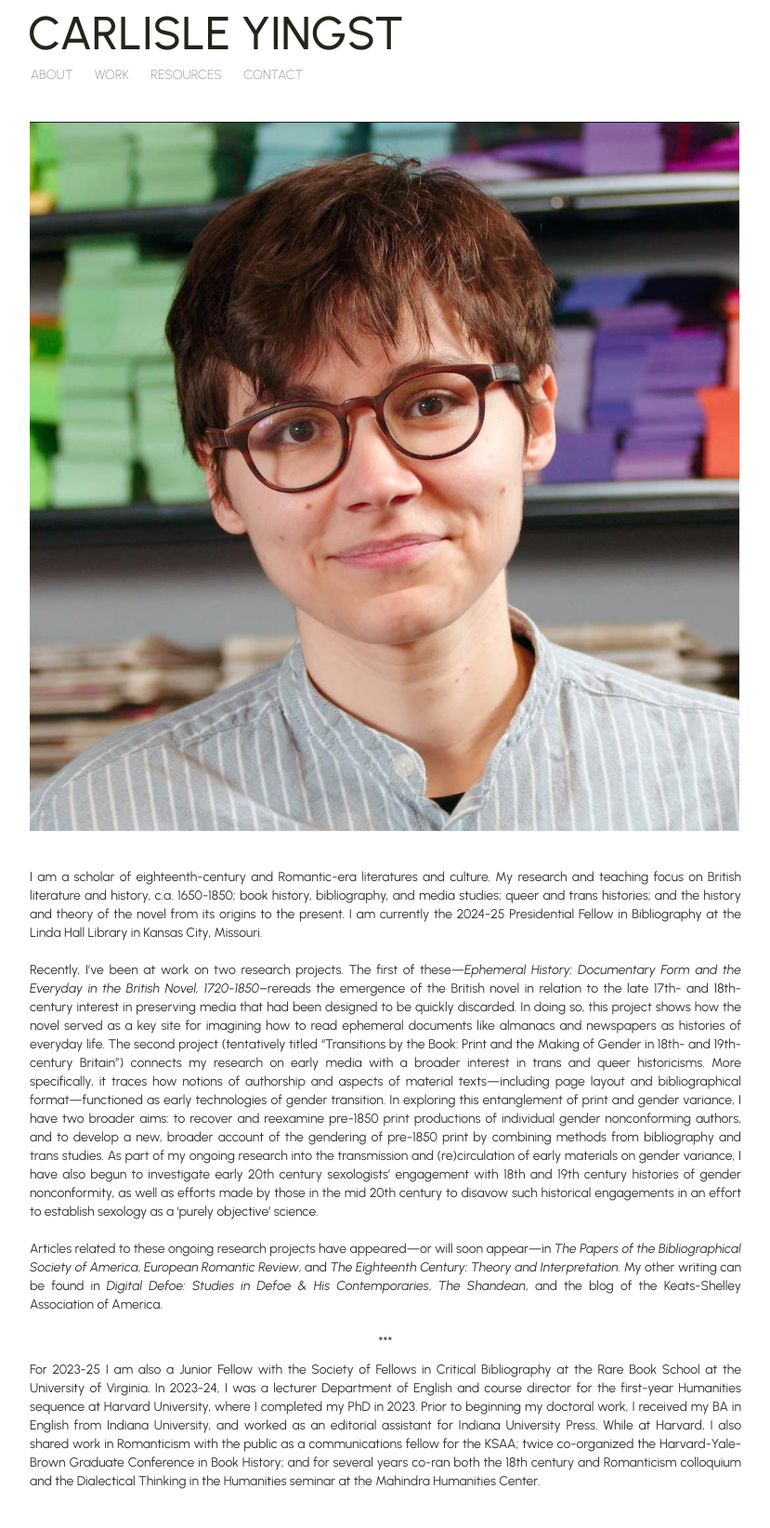
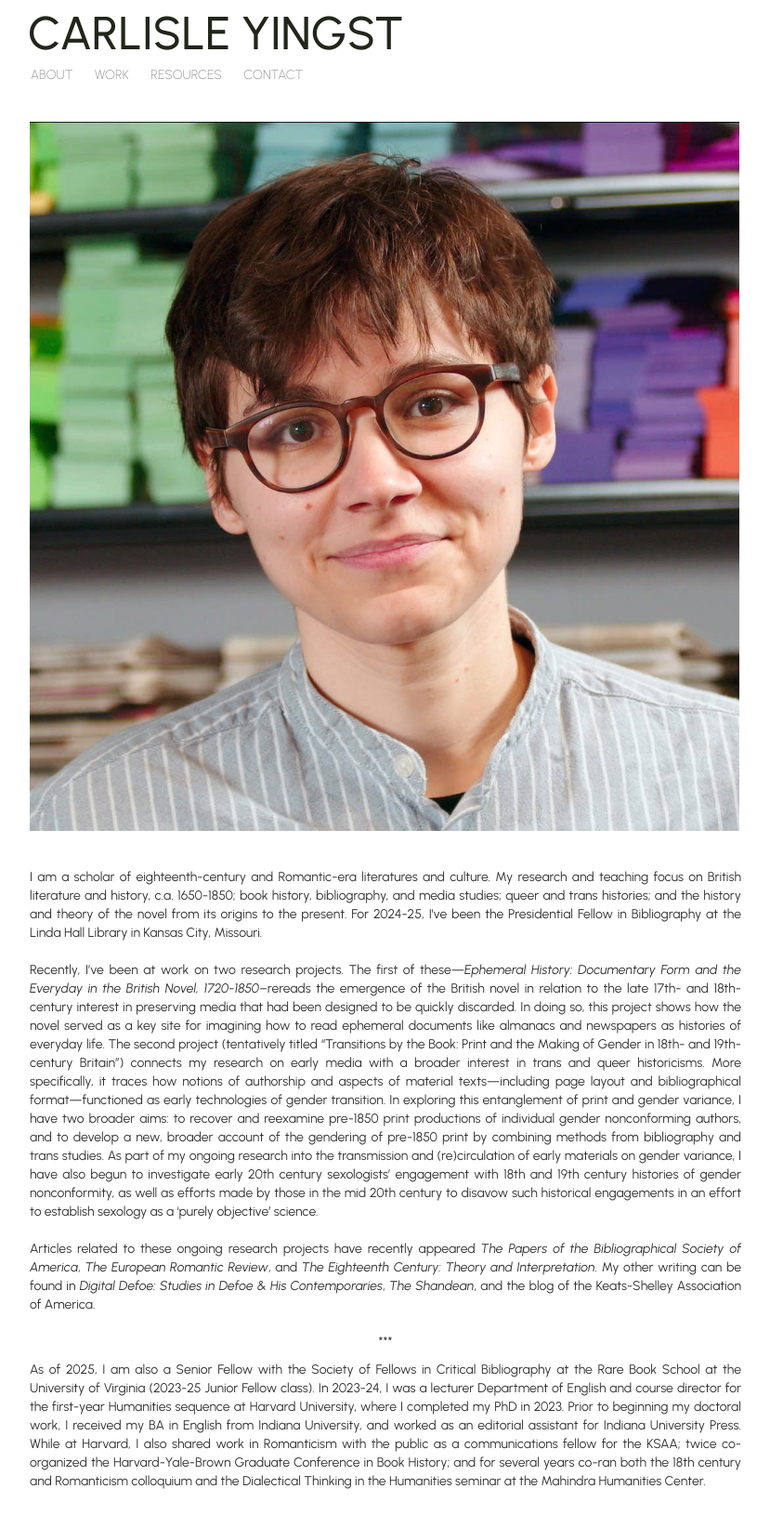
Before and after one commit to ceyingst/ceyingstwebsite, a Jekyll site: the page built from index.html, in a window 1280 px wide. Shown: the whole page at 93% size, without its empty margins (226-1055 px from the left). Built offline with Jekyll 4.4.1, drawn with Linux system fonts in a browser that asks for light colours; nearby versions of some CDN libraries; some web fonts are replaced.

Commit message:
Update index.html

```diff
--- a/index.html
+++ b/index.html
@@ -24,16 +24,16 @@ permalink: /
 
 
 
-            I am a scholar of eighteenth-century and Romantic-era literatures and culture. My research and teaching focus on British literature and history, c.a. 1650-1850; book history, bibliography, and media studies; queer and trans histories; and the history and theory of the novel from its origins to the present. I am currently the 2024-25 Presidential Fellow in Bibliography at the Linda Hall Library in Kansas City, Missouri.
+            I am a scholar of eighteenth-century and Romantic-era literatures and culture. My research and teaching focus on British literature and history, c.a. 1650-1850; book history, bibliography, and media studies; queer and trans histories; and the history and theory of the novel from its origins to the present. For 2024-25, I've been the Presidential Fellow in Bibliography at the Linda Hall Library in Kansas City, Missouri.
             <br><br>
             Recently, I’ve been at work on two research projects. The first of these—<em>Ephemeral History: Documentary Form and the Everyday in the British Novel, 1720-1850</em>–rereads the emergence of the British novel in relation to the late 17th- and 18th-century interest in preserving media that had been designed to be quickly discarded. In doing so, this project shows how the novel served as a key site for imagining how to read ephemeral documents like almanacs and newspapers as histories of everyday life.
             The second project (tentatively titled “Transitions by the Book: Print and the Making of Gender in 18th- and 19th-century Britain”) connects my research on early media with a broader interest in trans and queer historicisms. More specifically, it traces how notions of authorship and aspects of material texts—including page layout and bibliographical format—functioned as early technologies of gender transition. In exploring this entanglement of print and gender variance, I have two broader aims: to recover and reexamine pre-1850 print productions of individual gender nonconforming authors, and to develop a new, broader account of the gendering of pre-1850 print by combining methods from bibliography and trans studies.
             As part of my ongoing research into the transmission and (re)circulation of early materials on gender variance, I have also begun to investigate early 20th century sexologists’ engagement with 18th and 19th century histories of gender nonconformity, as well as efforts made by those in the mid 20th century to disavow such historical engagements in an effort to establish sexology as a ‘purely objective’ science.
             <br><br>
-            Articles related to these ongoing research projects have appeared—or will soon appear—in <em>The Papers of the Bibliographical Society of America</em>, <em>European Romantic Review</em>, and <em>The Eighteenth Century: Theory and Interpretation</em>. My other writing can be found in <em>Digital Defoe: Studies in Defoe & His Contemporaries</em>, <em>The Shandean</em>, and the blog of the Keats-Shelley Association of America.
+            Articles related to these ongoing research projects have recently appeared <em>The Papers of the Bibliographical Society of America</em>, <em>The European Romantic Review</em>, and <em>The Eighteenth Century: Theory and Interpretation</em>. My other writing can be found in <em>Digital Defoe: Studies in Defoe & His Contemporaries</em>, <em>The Shandean</em>, and the blog of the Keats-Shelley Association of America.
           <br><br>
           <p style="text-align:center">***</p>
-          For 2023-25 I am also a Junior Fellow with the Society of Fellows in Critical Bibliography at the Rare Book School at the University of Virginia. In 2023-24, I was a lecturer Department of English and course director for the first-year Humanities sequence at Harvard University, where I completed my PhD in 2023. Prior to beginning my doctoral work, I received my BA in English from Indiana University, and worked as an editorial assistant for Indiana University Press. While at Harvard, I also shared work in Romanticism with the public as a communications fellow for the KSAA; twice co-organized the Harvard-Yale-Brown Graduate Conference in Book History; and for several years co-ran both the 18th century and Romanticism colloquium and the Dialectical Thinking in the Humanities seminar at the Mahindra Humanities Center.
+          As of 2025, I am also a Senior Fellow with the Society of Fellows in Critical Bibliography at the Rare Book School at the University of Virginia (2023-25 Junior Fellow class). In 2023-24, I was a lecturer Department of English and course director for the first-year Humanities sequence at Harvard University, where I completed my PhD in 2023. Prior to beginning my doctoral work, I received my BA in English from Indiana University, and worked as an editorial assistant for Indiana University Press. While at Harvard, I also shared work in Romanticism with the public as a communications fellow for the KSAA; twice co-organized the Harvard-Yale-Brown Graduate Conference in Book History; and for several years co-ran both the 18th century and Romanticism colloquium and the Dialectical Thinking in the Humanities seminar at the Mahindra Humanities Center.
           </div>
 
 
```
